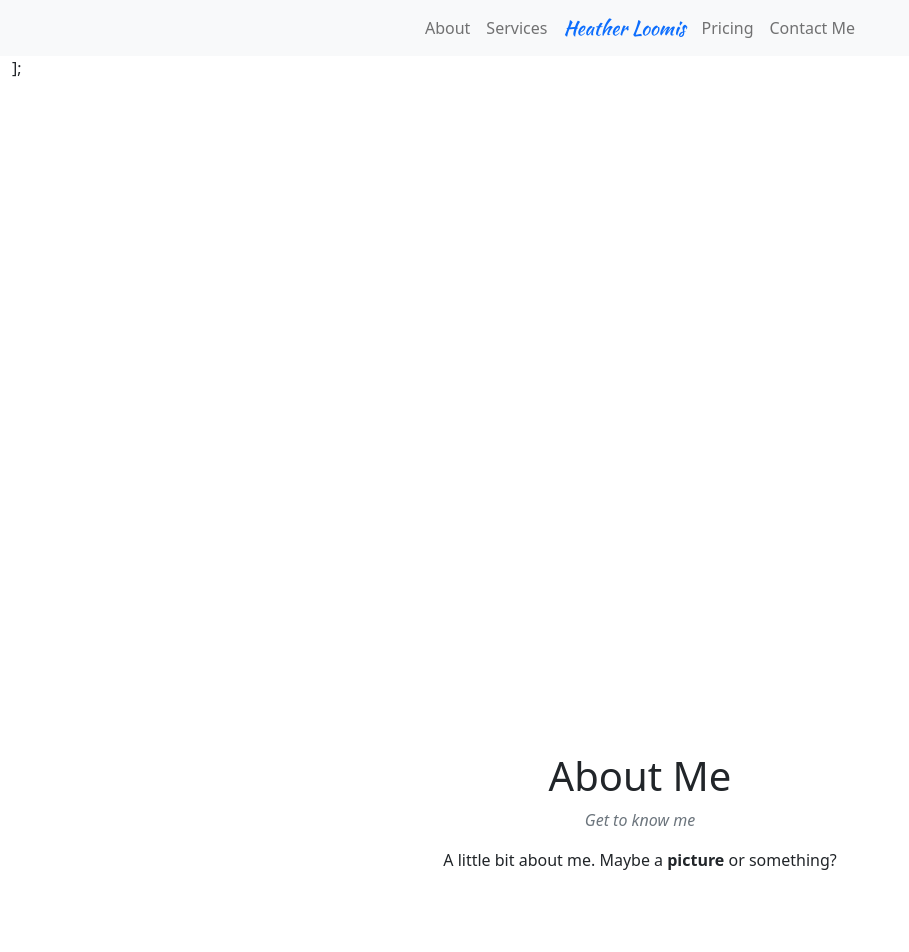
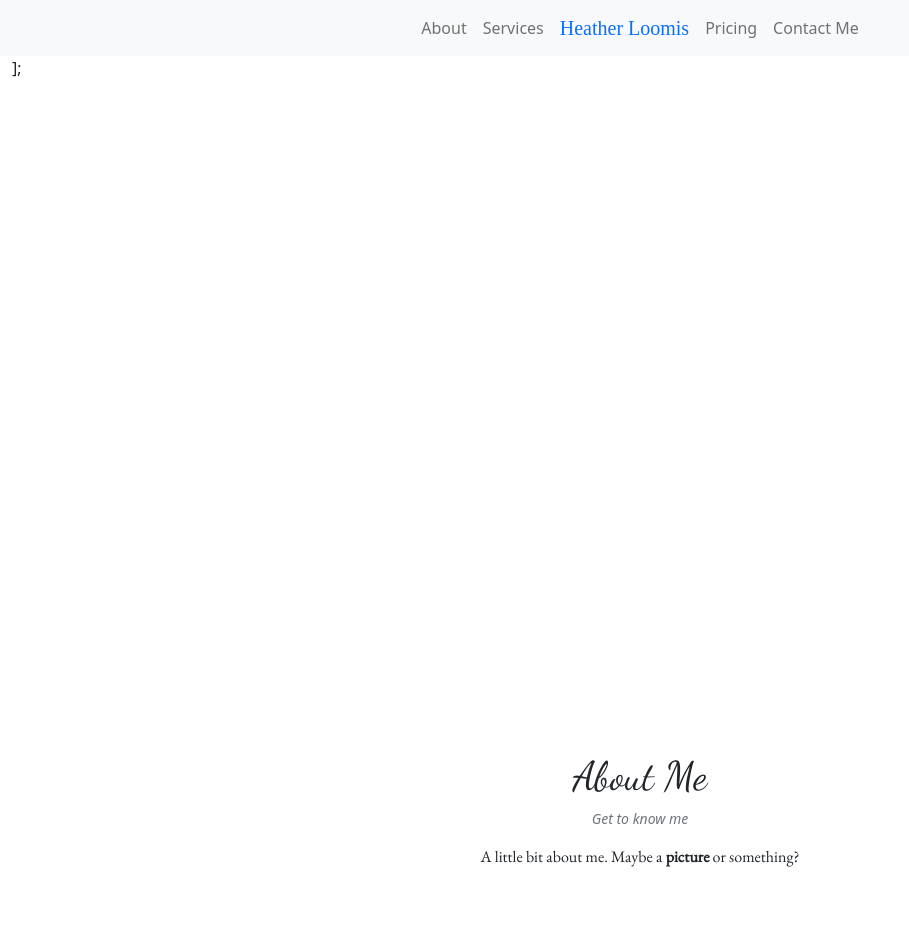
Before and after one commit to heatherloomis/heatherloomis.us, a Jekyll site: the page built from index.html, in a window 1280 px wide and 1400 px high. Shown: the top 952 px of the window, without its empty margins (0-909 px from the left). Built offline with Jekyll 4.4.1, drawn with Linux system fonts in a browser that asks for light colours; nearby versions of some CDN libraries; some web fonts are replaced.

Commit message:
Reorganizing to make styling easier.

```diff
--- a/_layouts/section-centered.html
+++ b/_layouts/section-centered.html
@@ -1,9 +1,9 @@
 <div class="container my-5 py-5">
 	<div class="row text-center">
 		<div class="col">
-			<h1 class="">{{ page.title }}</h1>
-			<p class="fst-italic text-muted">{{ page.subtitle }}</p>
-			<div>{{ content }}</div>
+			<h1 class="section-title">{{ page.title }}</h1>
+			<p class="section-subtitle">{{ page.subtitle }}</p>
+			<div class="section-content">{{ content }}</div>
 		</div>
 	</div>
 </div>
--- a/_sections/services.html
+++ b/_sections/services.html
@@ -4,7 +4,7 @@ subtitle: Explore my services
 order: 300
 anchor: services
 menutitle: Services
-
+background: gallery/0001-V-weddings.jpg
 ---
 
 <div class="container my-5 py-5">
--- a/style.scss
+++ b/style.scss
@@ -14,13 +14,17 @@ body, #navbarNavAltMarkup {
 	z-index: $zindex-dropdown;
 }
 
-@import url('https://fonts.googleapis.com/css2?family=Kaushan+Script&display=swap');
-.navbar-brand {
-	font-family: "Kaushan Script";
+#gallery {
+	min-height: 600px;
 }
 
-#gallery {
-	min-height: 600px;
+.service-circle {
+	width: 180px;
+	height: 180px;
+	@include media-breakpoint-up(md) {
+		width: 300px;
+		height: 300px;
+	}
 }
 
 .parallax {
@@ -34,23 +38,46 @@ body, #navbarNavAltMarkup {
 	opacity: 0.5;
 }
 
+/**
+
+	Import fonts here!
+
+**/
+//@import url('https://fonts.googleapis.com/css2?family=Kaushan+Script&display=swap');
+//@import url('https://fonts.googleapis.com/css2?family=Playfair+Display&display=swap');
+@import url('https://fonts.googleapis.com/css2?family=EB+Garamond&display=swap');
+@import url('https://fonts.googleapis.com/css2?family=Dancing+Script&display=swap');
+@import url('https://fonts.googleapis.com/css2?family=Emilys+Candy&display=swap');
+
+
+.navbar-brand {
+	font-family: 'Emilys Candy', cursive;
+}
+
+.section-content {
+	//font-family: 'Playfair Display', serif;
+	font-family: 'EB Garamond', serif;
+}
+
+.section-title {
+	font-family: 'Dancing Script', cursive;
+}
+
+.section-subtitle {
+	@extend .small;
+	@extend .text-muted;
+	@extend .fst-italic;
+}
+
 .service-circle {
-	width: 180px;
-	height: 180px;
-	@include media-breakpoint-up(md) {
-		width: 300px;
-		height: 300px;
-	}
+	@extend .text-decoration-none;
+	@extend .display-3;
 
-	//@extend .text-primary;
-	@extend .h1;
-	@extend .text-decoration-none;
+	font-family: 'Dancing Script', cursive;
 }
+
+
 
 // #sections > .row:nth-of-type(odd) {
 // 	@extend .bg-light;
 // }
-
-// #sections > .row:nth-of-type(even) {
-// 	@extend .bg-white;
-// }
```
